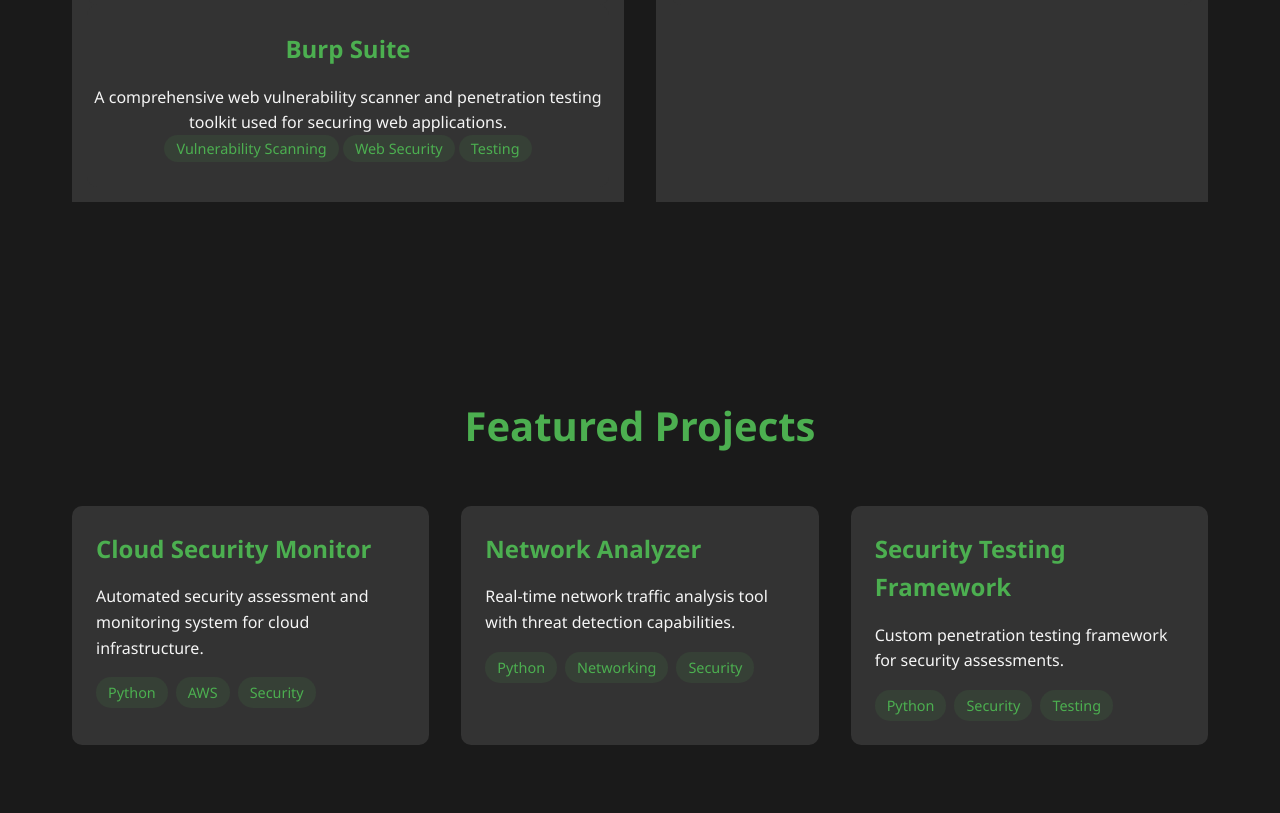
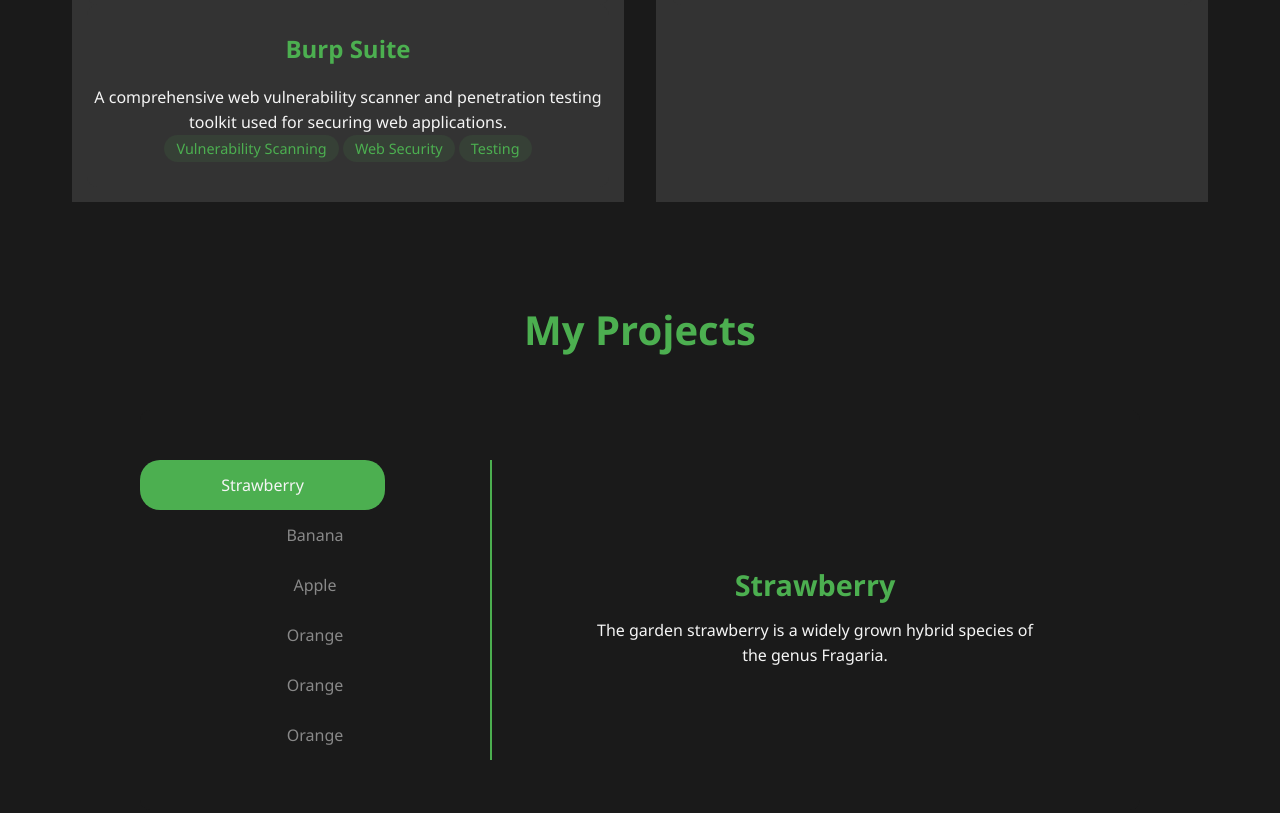
Before and after one commit to Furbanooo/portfolio.github.io, a plain HTML site: page index.html in a window 1280 px wide. Shown: the part 2548-3361 px from the top of the page. Drawn offline with nearby package versions, Linux system fonts and the light colour scheme.

Commit message:
project coursel implimented

```diff
--- a/index.css
+++ b/index.css
@@ -243,38 +243,152 @@ a {
   color: var(--primary);
 }
 
-.project-grid {
-  display: grid;
-  grid-template-columns: repeat(auto-fit, minmax(300px, 1fr));
-  gap: 2rem;
+#scene {
+  display: flex;
+  align-items: center;
+  justify-content: left;
+  width: 1000px;
+  height: 400px;
+  position: relative;
+  margin: auto;
+  background-color: var(--dark);
+  margin-bottom: 50px;
+  overflow: hidden;
+  border-radius: 10px;
 }
 
-.project-card {
-  background: var(--gray);
-  border-radius: 10px;
-  overflow: hidden;
-  transition: transform 0.3s ease;
+#left-zone {
+  background: var(--dark);
+  height: 75%;
+  width: 350px;
+  display: flex;
+  flex-direction: column;
+  align-items: center;
+  justify-content: flex-start;
+  overflow-y: auto;
+  overflow-x: hidden;
+  scrollbar-width: thin;
+  scrollbar-color: var(--gray) var(--gray);
 }
 
-.project-card:hover {
-  transform: translateY(-10px);
+#left-zone::-webkit-scrollbar {
+  width: 8px;
 }
 
-.project-content {
-  padding: 1.5rem;
+#left-zone::-webkit-scrollbar-thumb {
+  background-color: var(--primary);
+  border-radius: 4px;
 }
 
-.project-title {
-  font-size: 1.5rem;
-  margin-bottom: 1rem;
-  color: var(--primary);
+#left-zone::-webkit-scrollbar-track {
+  background-color: var(--gray);
 }
 
-.project-tags {
+.list {
   display: flex;
-  flex-wrap: wrap;
-  gap: 0.5rem;
-  margin-top: 1rem;
+  flex-direction: column;
+  width: 100%;
+  margin: 0;
+  padding: 0;
+}
+
+li.item input[type="radio"] {
+  display: none;
+}
+
+li.item label {
+  width: 100%;
+  display: block;
+  opacity: 0.5;
+  height: 50px;
+  text-align: center;
+  line-height: 50px;
+  cursor: pointer;
+  color: var(--light);
+  background: var(--dark);
+  transition: opacity 0.3s ease, background-color 0.3s ease;
+}
+
+li.item label:hover {
+  opacity: 0.75;
+  width: 70%;
+  background: rgba(33, 150, 243, 0.2);
+  transition: background-color 0.75s ease;
+  border-radius: 20px;
+}
+
+li.item input[type="radio"]:checked ~ label {
+  opacity: 1;
+  width: 70%;
+  background: var(--primary);
+  color: var(--light);
+  transition: background-color 0.75s ease;
+  border-radius: 20px;
+}
+
+li.item input[type="radio"]:checked ~ .content {
+  animation: slidein 0.75s ease-out forwards;
+}
+
+.content {
+  position: absolute;
+  left: 350px;
+  top: -400px;
+  width: 650px;
+  height: 400px;
+  display: flex;
+  flex-direction: column;
+  align-items: center;
+  justify-content: center;
+  text-align: center;
+  animation: slideout 0.75s ease-out;
+}
+
+.content h1 {
+  margin: 10px 0;
+  color: var(--primary);
+  font-size: 1.8rem;
+}
+
+.content p {
+  max-width: 70%;
+  color: var(--light);
+  font-size: 1rem;
+}
+
+#middle-border {
+  background-color: var(--primary);
+  height: 75%;
+  max-width: 2px;
+  flex-grow: 1;
+}
+
+#right-zone {
+  background: var(--dark);
+  height: 100%;
+  flex-grow: 3;
+}
+
+@keyframes slidein {
+  0% {
+    top: -400px;
+    opacity: 0;
+  }
+  100% {
+    top: 0;
+    opacity: 1;
+  }
+}
+
+@keyframes slideout {
+  0% {
+    top: 0;
+    opacity: 1;
+  }
+  100% {
+    top: -400px;
+    opacity: 0;
+  }
 }
 
 .tag {
--- a/index.html
+++ b/index.html
@@ -365,52 +365,78 @@
       </div>
     </section>
 
-    <section id="projects" class="projects">
-      <div class="container">
-        <h2 class="section-title">Featured Projects</h2>
-        <div class="project-grid">
-          <div class="project-card">
-            <div class="project-content">
-              <h3 class="project-title">Cloud Security Monitor</h3>
-              <p>
-                Automated security assessment and monitoring system for cloud
-                infrastructure.
-              </p>
-              <div class="project-tags">
-                <span class="tag">Python</span>
-                <span class="tag">AWS</span>
-                <span class="tag">Security</span>
+    <section id="projects">
+      <h2 class="section-title" >My Projects</h2>
+      <div id="scene">
+        <div id="left-zone">
+          <ul class="list">
+            <li class="item">
+              <input type="radio" id="radio_strawberry" name="basic_carousel" value="strawberry" checked="checked" />
+              <label class="label_strawberry" for="radio_strawberry">Strawberry</label>
+              <div class="content content_strawberry">
+                <span class="picto"></span>
+                <h1>Strawberry</h1>
+                <p>The garden strawberry is a widely grown hybrid species of the genus Fragaria.</p>
               </div>
-            </div>
-          </div>
-          <div class="project-card">
-            <div class="project-content">
-              <h3 class="project-title">Network Analyzer</h3>
-              <p>
-                Real-time network traffic analysis tool with threat detection
-                capabilities.
-              </p>
-              <div class="project-tags">
-                <span class="tag">Python</span>
-                <span class="tag">Networking</span>
-                <span class="tag">Security</span>
+            </li>
+            <li class="item">
+              <input type="radio" id="radio_banana" name="basic_carousel" value="banana" />
+              <label class="label_banana" for="radio_banana">Banana</label>
+              <div class="content content_banana">
+                <span class="picto"></span>
+                <h1>Banana</h1>
+                <p>A banana is an edible fruit, botanically a berry, produced by plants in the genus Musa.</p>
               </div>
-            </div>
-          </div>
-          <div class="project-card">
-            <div class="project-content">
-              <h3 class="project-title">Security Testing Framework</h3>
-              <p>
-                Custom penetration testing framework for security assessments.
-              </p>
-              <div class="project-tags">
-                <span class="tag">Python</span>
-                <span class="tag">Security</span>
-                <span class="tag">Testing</span>
+            </li>
+            <li class="item">
+              <input type="radio" id="radio_apple" name="basic_carousel" value="apple" />
+              <label class="label_apple" for="radio_apple">Apple</label>
+              <div class="content content_apple">
+                <span class="picto"></span>
+                <h1>Apple</h1>
+                <p>The apple tree is a deciduous tree in the rose family, known for its sweet fruit.</p>
               </div>
-            </div>
-          </div>
+            </li>
+            <li class="item">
+              <input type="radio" id="radio_orange" name="basic_carousel" value="orange" />
+              <label class="label_orange" for="radio_orange">Orange</label>
+              <div class="content content_orange">
+                <span class="picto"></span>
+                <h1>Orange</h1>
+                <p>The orange is the fruit of the citrus species Citrus × sinensis in the family Rutaceae.</p>
+              </div>
+            </li>
+            <li class="item">
+              <input type="radio" id="radio_orange" name="basic_carousel" value="orange" />
+              <label class="label_orange" for="radio_orange">Orange</label>
+              <div class="content content_orange">
+                <span class="picto"></span>
+                <h1>Orange</h1>
+                <p>The orange is the fruit of the citrus species Citrus × sinensis in the family Rutaceae.</p>
+              </div>
+            </li>
+            <li class="item">
+              <input type="radio" id="radio_orange" name="basic_carousel" value="orange" />
+              <label class="label_orange" for="radio_orange">Orange</label>
+              <div class="content content_orange">
+                <span class="picto"></span>
+                <h1>Orange</h1>
+                <p>The orange is the fruit of the citrus species Citrus × sinensis in the family Rutaceae.</p>
+              </div>
+            </li>
+            <li class="item">
+              <input type="radio" id="radio_orange" name="basic_carousel" value="orange" />
+              <label class="label_orange" for="radio_orange">Orange</label>
+              <div class="content content_orange">
+                <span class="picto"></span>
+                <h1>Orange</h1>
+                <p>The orange is the fruit of the citrus species Citrus × sinensis in the family Rutaceae.</p>
+              </div>
+            </li>
+          </ul>
         </div>
+        <div id="middle-border"></div>
+        <div id="right-zone"></div>
       </div>
     </section>
 
```
Also changed, not shown: 1 other file.
